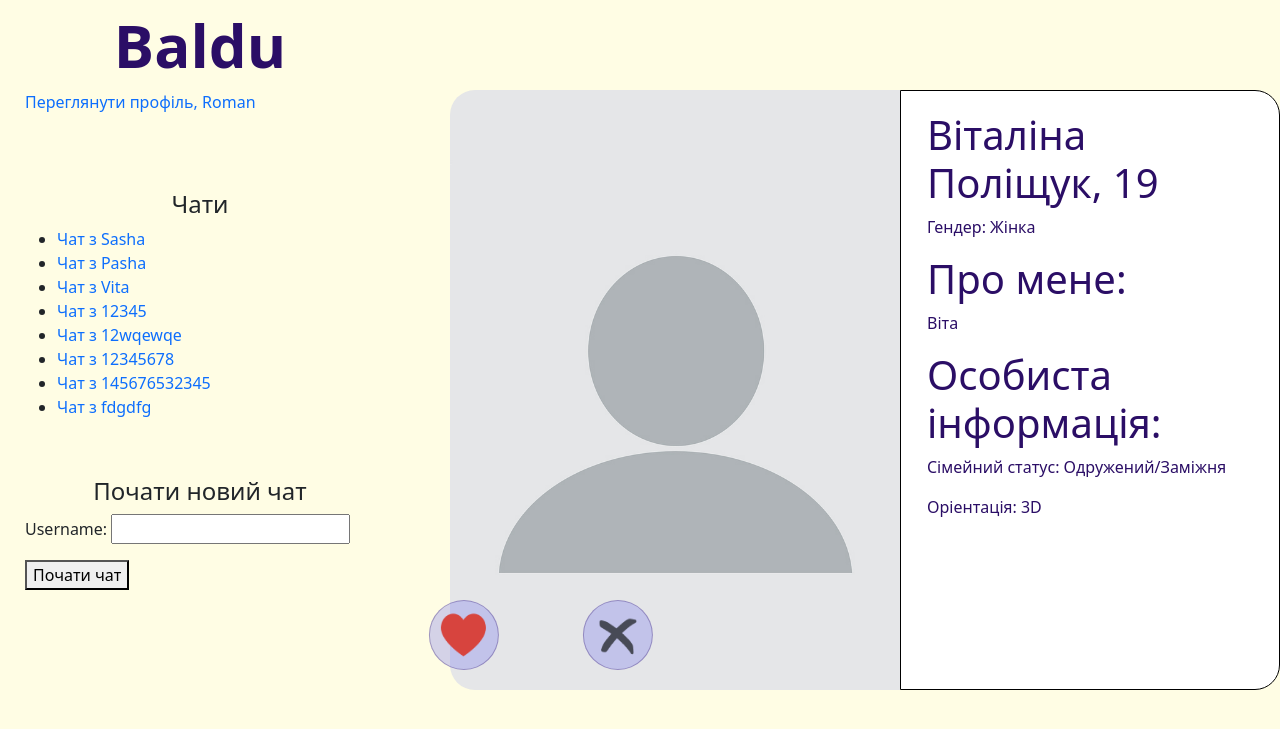
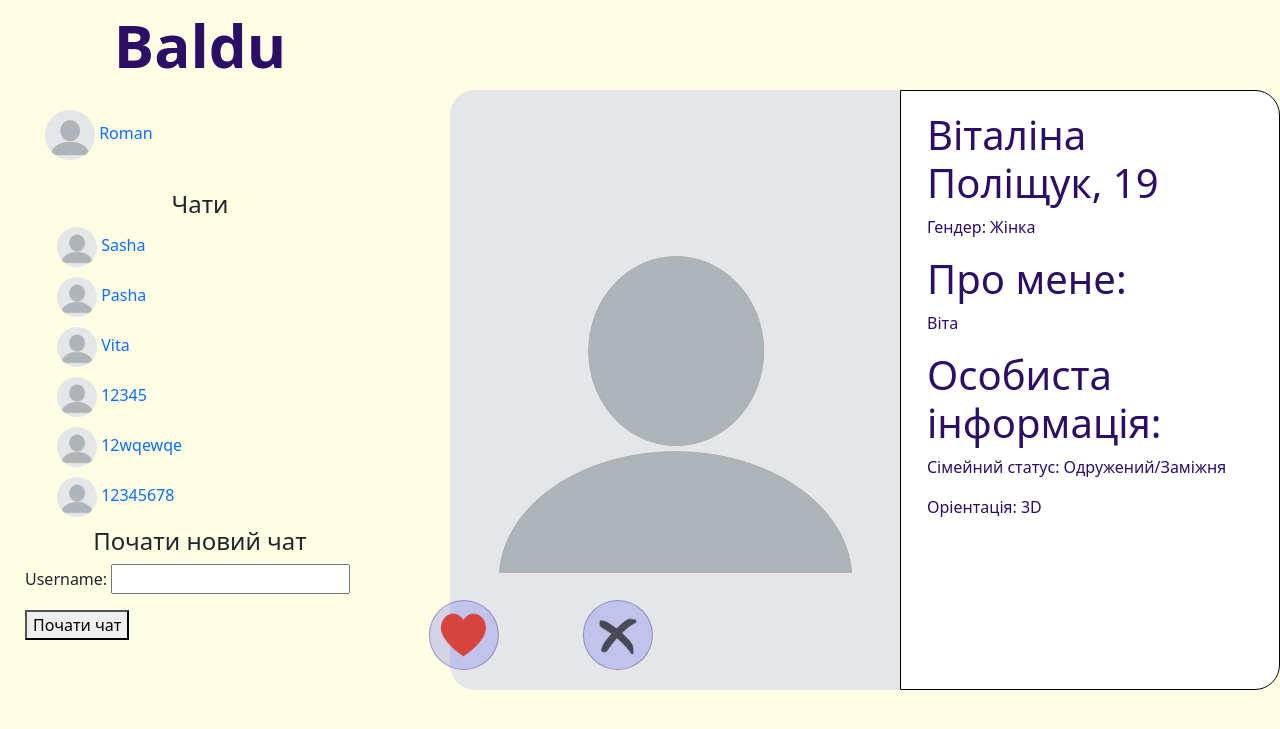
Before and after one commit to Rom-Cola/Baldu, a Django app: page /main/ in a window 1280 px wide. Shown: the top 729 px of the page. Run offline with Django 5.2, Linux system fonts and the light colour scheme; a user stored in the database is signed in; data comes from the database, SQL or seed files in the repository; both versions use the stored data as it was after the commit.

Commit message:
update main_page frontend, *fix user photos bug

```diff
--- a/BalduApp/static/BalduApp/css/main.css
+++ b/BalduApp/static/BalduApp/css/main.css
@@ -29,18 +29,49 @@ aside p {
     font-size: 16px;
 }
 
-aside .user_profile_box, aside .current_chats_box, .new_chat_box {
+aside ul {
+  list-style-type: none;
+}
+
+.current_chats_box li {
+    margin-bottom: 10px;
+}
+
+.user_profile_box, .current_chats_box, .new_chat_box {
     width: 100%;
     float: left;
     margin-left: 50px;
 }
 
-aside .user_profile_box {
+.user_profile_box {
     height: 100px;
+    padding-left: 20px;
+    padding-top: 20px;
+}
+
+.user_profile_photo{
+    object-fit: cover;
+}
+
+.user_profile_box .user_profile_photo {
+    width: 50px;
+    height: 50px;
+    border-radius: 25px;
+}
+
+.current_chats_box .user_profile_photo {
+    width: 40px;
+    height: 40px;
+    border-radius: 20px;
 }
 
 aside .current_chats_box {
-    height: 250px;
+    min-height: 200px;
+    max-height: 300px;
+    position: relative;
+    word-wrap: break-word;
+    background-clip: border-box;
+    overflow-y: auto;
 }
 
 .user_photo img {
--- a/BalduApp/views.py
+++ b/BalduApp/views.py
@@ -66,7 +66,9 @@ def main_page(request):
     chat_users = []
     for chat in chats:
         other_user = chat.participants.exclude(id=request.user.id).first()
-        chat_users.append({'chat_id': chat.id, 'username': other_user.username if other_user else "Unknown"})
+        user = User.objects.exclude(username=other_user.username).first()
+        chat_users.append({'chat_id': chat.id, 'profile_photo': user.profile_photo,
+                           'username': other_user.username if other_user else "Unknown"})
 
     recommended_users = User.objects.exclude(id=request.user.id).exclude(recommended_to__user=request.user).exclude(disliked_by__user=request.user)
 
--- a/templates/BalduApp/main_page.html
+++ b/templates/BalduApp/main_page.html
@@ -15,7 +15,13 @@
         {% include 'BalduApp/main_logo.html' %}
 
         <div class="user_profile_box">
-            <a href="{% url 'profile' %}"><p>Переглянути профіль, {{ user.username }}</p></a>
+            <a href="{% url 'profile' %}"><p>
+                {% if user.profile_photo %}
+                    <img src="{{ user.profile_photo.url }}" alt="user photo" class = user_profile_photo> {{ user.username }}
+                {% else %}
+                    <img src="{% static 'BalduApp/img/no_photo.jpg' %}" alt="user photo" class = user_profile_photo> {{ user.username }}
+                {% endif %}
+            </p></a>
         </div>
 
         <h2>Чати</h2>
@@ -23,7 +29,12 @@
             <ul>
                 {% if chat_users %}
                     {% for chat in chat_users %}
-                        <li><a href="{% url 'chat_detail' chat_id=chat.chat_id %}">Чат з {{ chat.username }}</a></li>
+                        {% if chat.profile_photo %}
+                            <li><a href="{% url 'chat_detail' chat_id=chat.chat_id %}"><img src="{{ chat.profile_photo.url }}" alt="user photo" class = user_profile_photo> {{ chat.username }}</a></li>
+                        {% else %}
+                            <li><a href="{% url 'chat_detail' chat_id=chat.chat_id %}"><img src="{% static 'BalduApp/img/no_photo.jpg' %}" alt="no user photo" class = user_profile_photo> {{ chat.username }}</a></li>
+                        {% endif %}
+
                     {% endfor %}
                 {% else %}
                     <li>No chats available</li>
```
Also changed, not shown: db.sqlite3.
